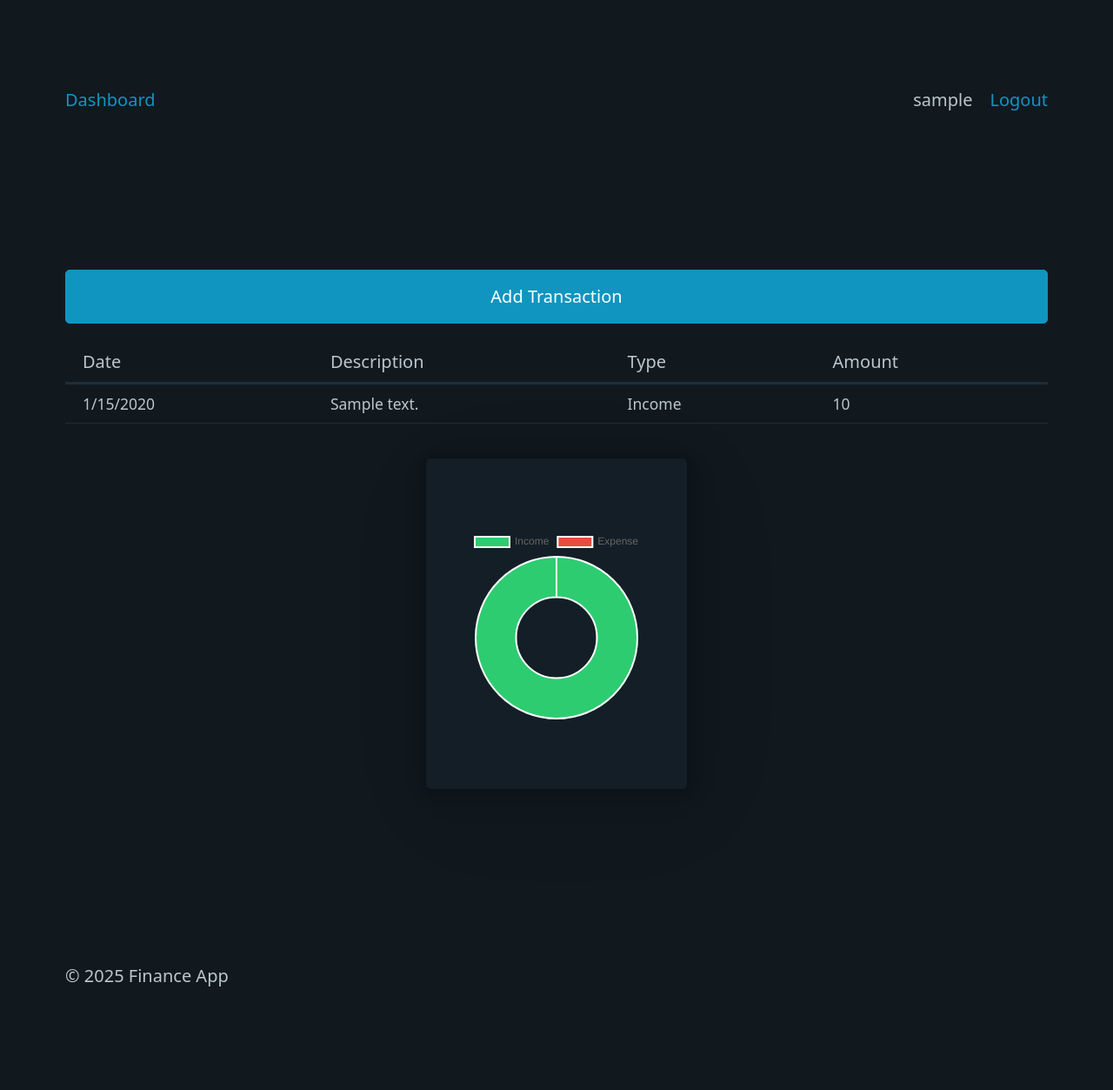
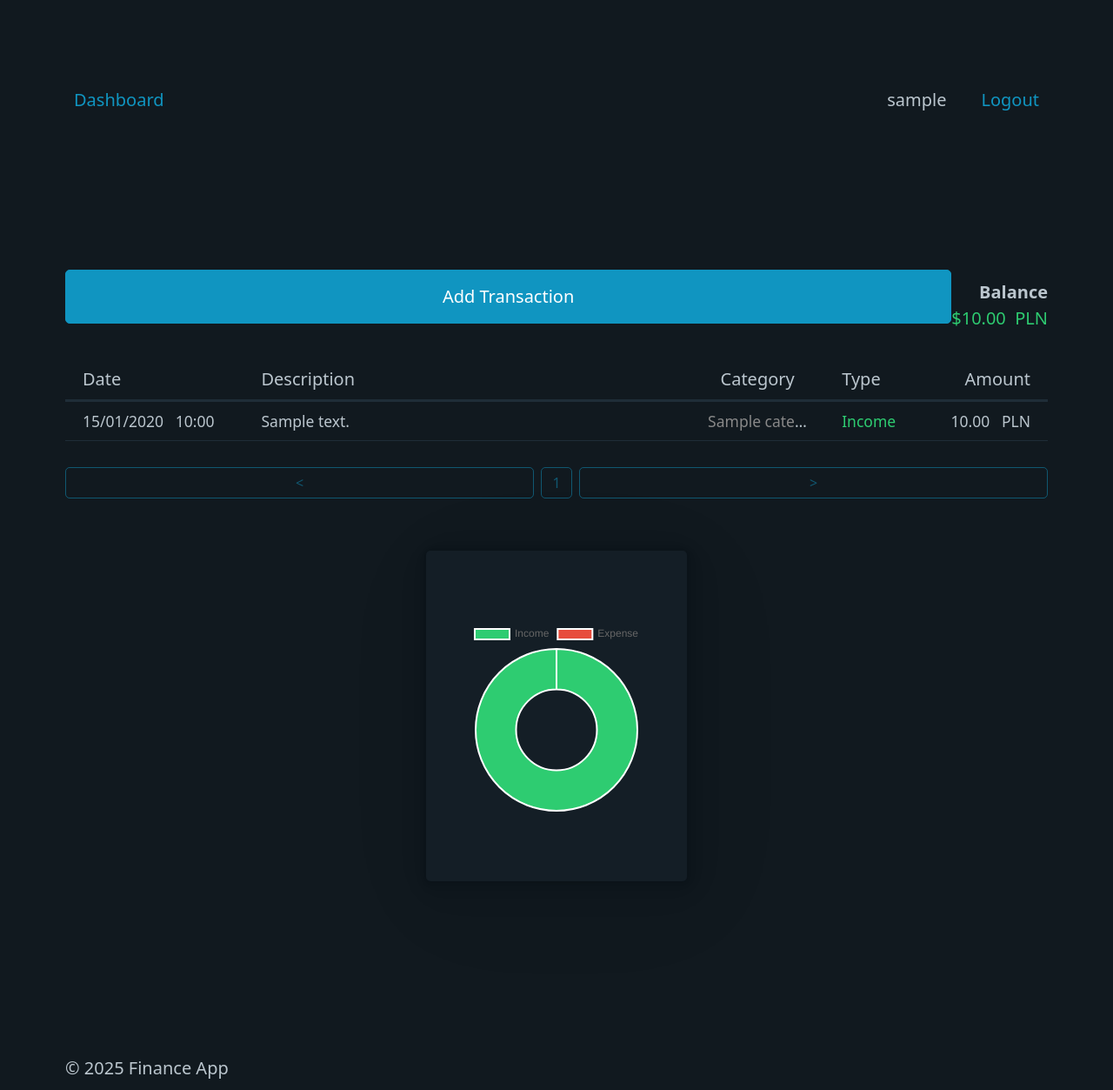
Before and after one commit to gabrielwawerski/FinanceWebApp, a Django app: page / in a window 1280 px wide. Shown: the top 1253 px of the page at 87% size. Before the commit the page ends 1134 px from the top, so only its background shows below. Run offline with Django 5.2, Linux system fonts and the light colour scheme; a user stored in the database is signed in; tables that the repository leaves empty hold one stand-in row (values such as "Sample post").

Commit message:
add working pagination

```diff
--- a/app/static/app/css/style.css
+++ b/app/static/app/css/style.css
@@ -20,3 +20,111 @@ fieldset label {
 	align-items: center;
 	gap: 0.3rem;
 }
+
+/* Navbar flex layout */
+nav.container {
+    display: flex;
+    align-items: center;
+}
+
+/* Left links */
+nav.container .nav-left {
+    display: flex;
+    gap: 1rem;
+    list-style: none;
+    margin: 0;
+    padding: 0;
+}
+
+/* Right links */
+nav.container .nav-right {
+    display: flex;
+    gap: 1rem;
+    list-style: none;
+    margin: 0;
+    padding: 0;
+    margin-left: auto; /* pushes this group to the right */
+}
+
+div.pagination button[disabled] {
+    font-weight: bold;
+    background-color: #eee;
+    cursor: default;
+}
+
+
+/*********** TABLE ***********/
+table {
+    table-layout: fixed;  /* forces columns to stay the same width */
+    width: 100%;          /* use full width */
+}
+
+table th, table td {
+    overflow: hidden;     /* hide overflow if content is too long */
+    text-overflow: ellipsis; /* optional: show "..." if content is long */
+    white-space: nowrap;  /* prevent text wrapping */
+}
+
+/* Date column width */
+table .col-date {
+    width: 20%;
+}
+
+/* Make description column wider */
+table .col-description {
+    width: 50%;      /* expand to half of table */
+    word-break: break-word; /* prevent overflow */
+}
+
+table .col-category {
+	width: 15%;
+	text-align: center;
+	font-weight: 500;
+}
+
+/* Optionally, type column width */
+table .col-type {
+    width: 10%;
+}
+
+/* Align amount column to right */
+table .col-amount {
+    text-align: right;
+    width: 15%;      /* optional fixed width */
+}
+
+.income {
+    color: #2ecc71; /* green */
+    /*font-weight: bold;*/
+}
+
+.expense {
+    color: #e74c3c; /* red */
+    /*font-weight: bold;*/
+}
+
+.table-fade {
+  transition: opacity 0.2s ease-in-out;
+}
+
+.table-pagination {
+	display: flex;
+	gap: 0.4rem;
+	align-items: center;
+	justify-content: flex-end;
+}
+
+.table-pagination button {
+    padding: 0.25rem 0.5rem;   /* smaller buttons */
+    min-width: 1.8rem;         /* consistent size */
+    font-size: 0.8rem;
+}
+
+.table-pagination .ellipsis {
+	color: #999;
+	font-weight: bold;
+	user-select: none;
+    display: inline-block;
+	vertical-align: bottom;
+	padding: 0 0.4rem;
+}
--- a/app/static/app/js/dashboard.js
+++ b/app/static/app/js/dashboard.js
@@ -1,16 +1,36 @@
 function dashboardApp() {
     return {
+        // Transactions
         transactions: window.initialTransactions || [],
         newDescription: '',
         newAmount: '',
         newIsIncome: false,
+        newCategory: null,
         showModal: false,
-		chartInstance: null, // store Chart.js instance
+        isSubmitting: false,
+        chartInstance: null,
+
+        // Pagination
+        currentPage: 1,
+        pageSize: 2,
+
+        // Categories
+        categories: window.initialCategories || [], // all categories
+        filteredCategories: [], // reactive filtered list
+        newCategoryName: '',
+        newCategoryColor: '#2ecc71', // default color
 
         init() {
+            console.log("Total pages:", this.totalPages);
+	this.$watch('currentPage', () => {
+		console.log("Visible pages:", this.visiblePages);
+	});
+
+            // Initialize filteredCategories first
+            this.updateCategoriesForType(this.newIsIncome ? 'income' : 'expense');
+
+            // initialize chart
             const ctx = document.getElementById("summaryChart");
-
-			// Only create chart once
             if (!this.chartInstance) {
                 const chart = new Chart(ctx, {
                     type: 'doughnut',
@@ -29,6 +49,79 @@ function dashboardApp() {
             }
         },
 
+get totalPages() {
+	return Math.max(1, Math.ceil(this.transactions.length / this.pageSize));
+},
+
+get paginatedTransactions() {
+	const start = (this.currentPage - 1) * this.pageSize;
+	return this.transactions.slice(start, start + this.pageSize);
+},
+
+get visiblePages() {
+	const totalPages = this.totalPages;
+	const currentPage = this.currentPage;
+	const visible = [];
+
+	// tweak these
+	const edgeCount = 3;      // how many pages to show near the start or end
+	const windowSize = 1;     // how many pages to show around the current page
+
+	// show all if total pages small
+	if (totalPages <= edgeCount + 2) {
+		for (let i = 1; i <= totalPages; i++) visible.push(i);
+		return visible;
+	}
+
+	const nearStart = currentPage <= edgeCount - 1;
+	const nearEnd = currentPage >= totalPages - edgeCount + 2;
+
+	if (nearStart) {
+		// Example: 1 2 3 4 5 ... 16
+		for (let i = 1; i <= edgeCount; i++) visible.push(i);
+		visible.push('...');
+		visible.push(totalPages);
+	}
+	else if (nearEnd) {
+		// Example: 1 ... 12 13 14 15 16
+		visible.push(1);
+		visible.push('...');
+		for (let i = totalPages - edgeCount + 1; i <= totalPages; i++) visible.push(i);
+	}
+	else {
+		// Example: 1 ... 7 8 9 ... 16
+		const startWindow = currentPage - windowSize;
+		const endWindow = currentPage + windowSize;
+
+		visible.push(1);
+		visible.push('...');
+		for (let i = startWindow; i <= endWindow; i++) visible.push(i);
+		visible.push('...');
+		visible.push(totalPages);
+	}
+
+	return visible;
+},
+
+
+
+
+setPage(page) {
+	if (typeof page === 'number' && page >= 1 && page <= this.totalPages) {
+		this.currentPage = page;
+	}
+},
+
+goNextPage() {
+	if (this.currentPage < this.totalPages) this.currentPage++;
+},
+
+goPrevPage() {
+	if (this.currentPage > 1) this.currentPage--;
+},
+
+
+        // Totals
         get incomeTotal() {
             return this.transactions
                 .filter(t => t.is_income)
@@ -41,15 +134,45 @@ function dashboardApp() {
                 .reduce((sum, t) => sum + parseFloat(t.amount), 0);
         },
 
+        get balance() {
+            return this.incomeTotal - this.expenseTotal;
+        },
+
+        // Category management
+        addCategory() {
+            if (!this.newCategoryName) return;
+            const newCat = {
+                id: Date.now(), // temporary ID
+                name: this.newCategoryName,
+                color: this.newCategoryColor,
+                type: this.newIsIncome ? 'income' : 'expense'
+            };
+            this.categories.push(newCat);
+            this.newCategoryName = '';
+            this.newCategoryColor = '#2ecc71';
+            this.updateFilteredCategories();
+        },
+
+        updateCategoriesForType(type) {
+            this.filteredCategories = this.categories.filter(c => c.type === type);
+
+            // Update selection
+            if (this.filteredCategories.length > 0) {
+                this.newCategory = this.filteredCategories[0].id;
+            } else {
+                this.newCategory = null;
+            }
+        },
+
         updateChart() {
-			// Just update existing chart's data
             if (!this.chartInstance) return;
-
             this.chartInstance.data.datasets[0].data = [this.incomeTotal, this.expenseTotal];
             this.chartInstance.update();
         },
 
         async addTransaction() {
+            this.isSubmitting = true;
+            try {
                 const response = await fetch(window.transactionsApiUrl, {
                     method: "POST",
                     headers: {
@@ -59,24 +182,29 @@ function dashboardApp() {
                     body: JSON.stringify({
                         description: this.newDescription,
                         amount: this.newAmount,
-					is_income: this.newIsIncome
+                        is_income: this.newIsIncome,
+                        category: this.newCategory
                     })
                 });
 
-			if (!response.ok) return console.error("Failed to save transaction");
+                if (!response.ok) throw new Error("Failed to save transaction");
 
                 const data = await response.json();
-
                 this.transactions.unshift(data);
-
-			// Update chart, but do NOT create a new Chart
                 this.updateChart();
 
-			// Reset form and close modal
+                // Reset form
                 this.newDescription = '';
                 this.newAmount = '';
                 this.newIsIncome = false;
+                this.updateCategoriesForType(this.newIsIncome)
                 this.showModal = false;
+
+            } catch (e) {
+                console.error(e);
+            } finally {
+                this.isSubmitting = false;
             }
         }
     }
+}
--- a/app/templates/app/base.html
+++ b/app/templates/app/base.html
@@ -17,22 +17,25 @@
 </head>
 <body>
 <header>
-	<nav class="container">
-	<ul>
+  <nav class="container" aria-label="Main navigation">
+    <!-- Left links -->
+    <ul class="nav-left">
       <li><a href="{% url 'dashboard' %}">Dashboard</a></li>
     </ul>
 
-	<ul>
+    <!-- Right links -->
+    <ul class="nav-right">
       {% if user.is_authenticated %}
         <li><span>{{ user.username }}</span></li>
-
-			<!-- Logout link disguised as normal nav link -->
         <li>
   <form id="logout-form" method="post" action="{% url 'logout' %}" style="display:inline;">
     {% csrf_token %}
-					<a href="#" onclick="document.getElementById('logout-form').submit(); return false;">Logout</a>
+    <a href="#" onclick="document.getElementById('logout-form').submit(); return false;">
+      Logout
+    </a>
   </form>
 </li>
+
       {% else %}
         <li><a href="{% url 'login' %}">Login</a></li>
         <li><a href="{% url 'register' %}">Register</a></li>
@@ -48,7 +51,7 @@
 	<footer class="container">
 		<p>&copy; 2025 Finance App</p>
 	</footer>
-
-	{% block extra_js %}{% endblock %}
+	{% block extra_js %}
+	{% endblock %}
 </body>
 </html>
--- a/app/templates/app/dashboard.html
+++ b/app/templates/app/dashboard.html
@@ -6,83 +6,175 @@
 
 {% block content %}
 <div x-data="dashboardApp()" x-init="init()">
-	<button @click="showModal = true" style="outline">Add Transaction</button>
-
 	<!-- Modal -->
-	<dialog open x-show="showModal" x-transition
-		class=""
-		@click.self="showModal = false"
+	<dialog x-show="showModal"
+	        x-transition
+	        :open="showModal"
+			@click.self="if (!isSubmitting) showModal = false"
+	        @keydown.escape.window="if (!isSubmitting) showModal = false"
+            class="modal"
 	>
 		<article class="modal-content">
-			<h3>New Transaction</h3>
+			<h3 style="padding: 0.5rem 0 0.5rem 0;">New Transaction</h3>
 			<form @submit.prevent="addTransaction" style="margin-bottom: 0;">
+				<label>
+					Amount
+					<input type="number" x-model="newAmount" step="0.01" required>
+				</label>
+
 				<label>
 					Description
 					<input type="text" x-model="newDescription" required>
 				</label>
 
-				<label>
-					Amount
-					<input type="number" x-model="newAmount" step="0.01" required>
-				</label>
-
 <fieldset>
     <legend>Type</legend>
-
     <label>
-						<input type="radio" name="type" x-model="newIsIncome" :value="true">
+        <input type="radio" name="type" x-model="newIsIncome" :value="true"
+               @change="updateCategoriesForType('income')">
         Income
     </label>
-
     <label>
-						<input type="radio" name="type" x-model="newIsIncome" :value="false">
+        <input type="radio" name="type" x-model="newIsIncome" :value="false"
+               @change="updateCategoriesForType('expense')">
         Expense
     </label>
 </fieldset>
 
+<label>
+    Category
+    <select x-model="newCategory">
+        <template x-for="c in filteredCategories" :key="c.id">
+            <option :value="c.id" :style="`color: ${c.color}`"
+                    x-text="c.name"></option>
+        </template>
+    </select>
+</label>
+
+
 				<footer class="modal-actions">
-					<button type="button" class="secondary" @click="showModal = false" style="min-width: 25%;">Cancel</button>
-					<button type="submit" style="max-width: 25%;">Save</button>
+					<button type="submit"
+					        :aria-busy="isSubmitting"
+					        :disabled="isSubmitting"
+					        style="max-width: 25%;">
+					    <span x-show="!isSubmitting">Save</span>
+					    <span x-show="isSubmitting"></span>
+					</button>
+
+					<button type="button"
+					        class="secondary"
+					        @click="if (!isSubmitting) showModal = false"
+					        :disabled="isSubmitting"
+					        style="min-width: 25%;">
+						Cancel
+					</button>
 				</footer>
 			</form>
 		</article>
 	</dialog>
 
+	<div style="display: flex; justify-content: space-between; align-items: center; margin-bottom: 1rem;">
+        <!-- Add Transaction Button -->
+        <button @click="showModal = true">Add Transaction</button>
+
+        <!-- Current Balance on the right -->
+		<div style="display:flex; flex-direction: column; align-items: flex-end;">
+			<div style="font-weight: bold;">
+				Balance
+			</div>
+			<div style="font-weight: bold; font-size: 1.2rem;"
+			     :style="`color: ${balance < 0 ? '#e74c3c' : '#2ecc71'}`">
+			    $<span x-text="balance.toLocaleString(undefined, {minimumFractionDigits: 2, maximumFractionDigits: 2}) + '&nbsp;&nbsp;PLN'"></span>
+			</div>
+		</div>
+
+	</div>
+
 	<!-- Transactions Table -->
 	<table>
 		<thead>
 			<tr>
-				<th>Date</th>
-				<th>Description</th>
-				<th>Type</th>
-				<th>Amount</th>
+                <th class="col-date">Date</th>
+                <th class="col-description">Description</th>
+				<th class="col-category">Category</th>
+                <th class="col-type">Type</th>
+                <th class="col-amount">Amount</th>
 			</tr>
 		</thead>
 		<tbody>
-			<template x-for="t in transactions" :key="t.id">
+		    <template x-for="t in paginatedTransactions" :key="t.id">
 		        <tr>
-					<td x-text="new Date(t.date).toLocaleDateString()"></td>
+					<td x-html="(() => {
+					    const d = new Date(t.date);
+					    const day = String(d.getDate()).padStart(2,'0');
+					    const month = String(d.getMonth()+1).padStart(2,'0');
+					    const year = d.getFullYear();
+					    const hours = String(d.getHours()).padStart(2,'0');
+					    const minutes = String(d.getMinutes()).padStart(2,'0');
+					    return `${day}/${month}/${year}&nbsp;&nbsp;&nbsp;${hours}:${minutes}`;
+					})()"></td>
 		            <td x-text="t.description"></td>
-					<td x-text="t.is_income ? 'Income' : 'Expense'"></td>
-					<td x-text="t.amount"></td>
+			        <td>
+					<span
+						:style="`color: ${t.category?.color || '#888'}`"
+						x-text="t.category?.name || 'Uncategorized'">
+					</span>
+				</td>
+		            <td :class="t.is_income ? 'income' : 'expense'" x-text="t.is_income ? 'Income' : 'Expense'"></td>
+		            <td class="col-amount"
+                x-text="parseFloat(t.amount).toLocaleString(undefined, {minimumFractionDigits: 2, maximumFractionDigits: 2}) + '&nbsp;&nbsp;&nbsp;PLN'">
+            </td>
 		        </tr>
 		    </template>
 		</tbody>
 	</table>
 
+	<!-- Table Pagination -->
+	<div class="table-pagination">
+		<!-- Previous -->
+		<button class="outline" @click="goPrevPage" :disabled="currentPage === 1">&lt;</button>
+
+		<!-- Page buttons -->
+		<template x-for="(p, i) in visiblePages" :key="i">
+			<div>
+				<template x-if="p === '...'">
+					<span class="ellipsis">...</span>
+				</template>
+				<template x-if="p !== '...'">
+					<button
+							class="outline"
+							x-text="p"
+							@click="currentPage = p"
+							:disabled="p === currentPage"
+					></button>
+				</template>
+			</div>
+		</template>
+
+	<!-- Next -->
+	<button class="outline" @click="goNextPage" :disabled="currentPage === totalPages">&gt;</button>
+</div>
+
+
+
+
+
+
 	<!-- Chart -->
 	<article style="max-width: 300px; margin: 2rem auto;">
 		<canvas id="summaryChart"></canvas>
 	</article>
+</div>
 
-</div>
 {% endblock %}
 
 {% block extra_js %}
 <script>
 	window.csrf_token = "{{ csrf_token }}";
 	window.initialTransactions = {{ transactions_json|safe }};
+    window.initialCategories = {{ categories_json|safe }};
 	window.transactionsApiUrl = "{% url 'transaction-list' %}";
+    console.log("initialCategories:", window.initialCategories)
 </script>
 <script src="{% static 'app/js/dashboard.js' %}"></script>
 {% endblock %}
--- a/app/views.py
+++ b/app/views.py
@@ -1,5 +1,6 @@
 from django.contrib.auth import login
 from django.contrib.auth.decorators import login_required
+from django.db import models
 from django.shortcuts import render, redirect
 from datetime import date
 import json
@@ -13,18 +14,37 @@ from app.serializers import TransactionSerializer, CategorySerializer
 
 class TransactionViewSet(viewsets.ModelViewSet):
 	serializer_class = TransactionSerializer
-	# permission_classes = [permissions.IsAuthenticated]
+	permission_classes = [permissions.IsAuthenticated]
 
 	def get_queryset(self):
 		return Transaction.objects.filter(user=self.request.user).order_by('-date')
 
 	def perform_create(self, serializer):
-		serializer.save(user=self.request.user)
+		# Get category ID from request data (optional)
+		category_id = self.request.data.get('category')
+		category = None
+
+		if category_id:
+			try:
+				# Only allow categories belonging to this user OR predefined
+				category = Category.objects.get(
+					id=category_id,
+					user=self.request.user
+				)
+			except Category.DoesNotExist:
+				# optionally check predefined categories
+				try:
+					category = Category.objects.get(id=category_id, predefined=True)
+				except Category.DoesNotExist:
+					category = None
+
+		serializer.save(user=self.request.user, category=category)
+
 
 
 class CategoryViewSet(viewsets.ModelViewSet):
 	serializer_class = CategorySerializer
-	# permission_classes = [permissions.IsAuthenticated]
+	permission_classes = [permissions.IsAuthenticated]
 
 	def get_queryset(self):
 		return Category.objects.filter(user=self.request.user)
@@ -32,26 +52,43 @@ class CategoryViewSet(viewsets.ModelViewSet):
 
 @login_required
 def dashboard_view(request):
-	# Get all transactions for the logged-in user, ordered by newest first
+	# Transactions
 	transactions = Transaction.objects.filter(user=request.user).order_by('-date')
-
-	# Convert queryset to a list of dictionaries suitable for JSON
 	transactions_list = [
 		{
 			"id": t.id,
 			"description": t.description,
-			"amount": float(t.amount),   # decimal → float for JS
+			"amount": float(t.amount),
 			"is_income": t.is_income,
-			"date": t.date.isoformat(),  # JS can parse ISO string
+			"date": t.date.isoformat(),
+			"category": {
+        	    "id": t.category.id if t.category else None,
+        	    "name": t.category.name if t.category else "Uncategorized",
+        	    "color": t.category.color if t.category else "#bdc3c7",
+        	}
 		}
 		for t in transactions
 	]
 
-	# If no transactions, transactions_list will be an empty list: []
+	# Categories
+	categories = Category.objects.filter(models.Q(user=request.user) | models.Q(predefined=True))
+	categories_list = [
+		{
+			"id": c.id,
+			"name": c.name,
+			"color": getattr(c, "color", "#bdc3c7"),
+			"type": c.type,  # income / expense
+		}
+		for c in categories
+	]
+
 	return render(
 		request,
 		'app/dashboard.html',
-		{'transactions_json': json.dumps(transactions_list)}
+		{
+			'transactions_json': json.dumps(transactions_list),
+			'categories_json': json.dumps(categories_list)
+		}
 	)
 
 
```
Also changed, not shown: app/models.py (+9 -1 lines). Lines whose indentation alone changed are shown as unchanged.
